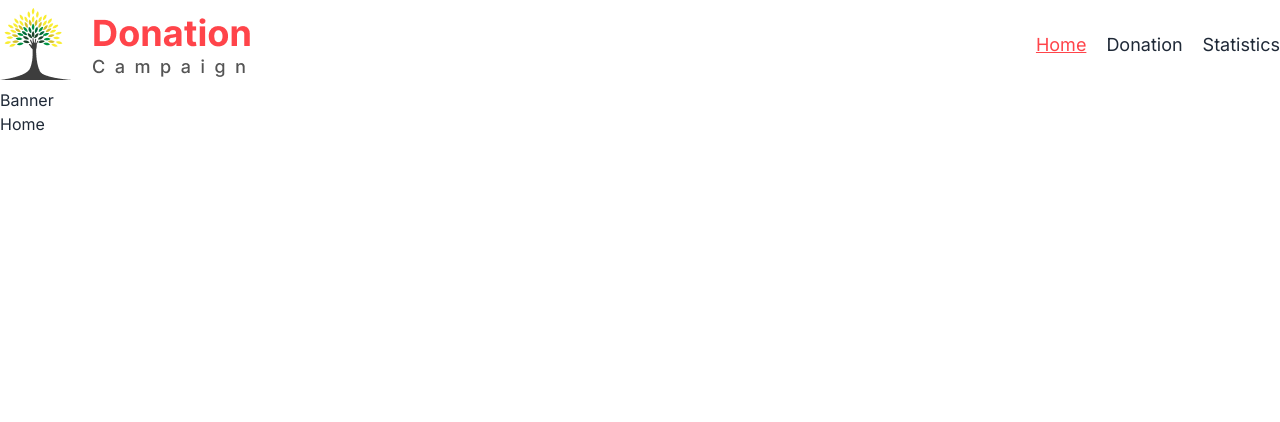
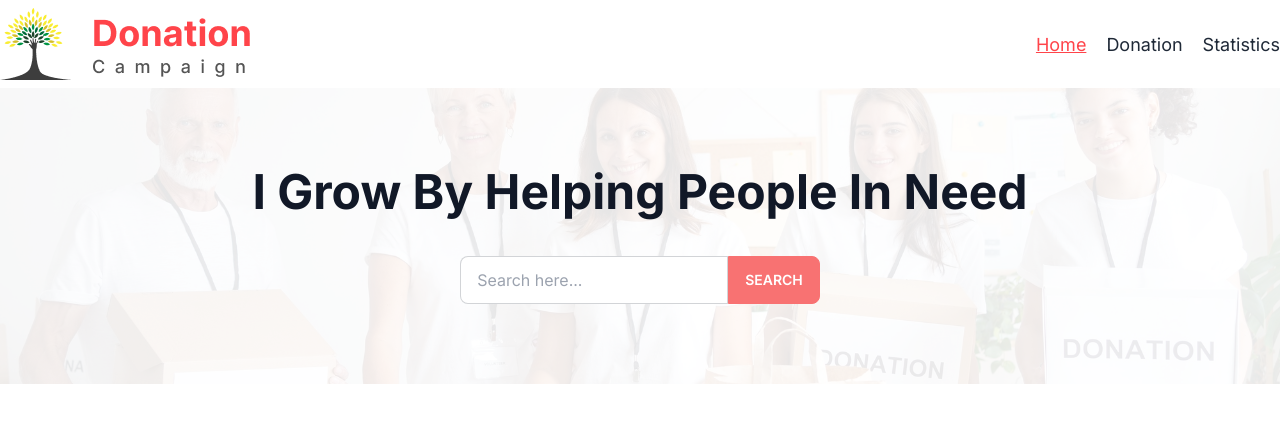
Before and after one commit to rocktohq/donation-campaign, a React (Vite) app: page / in a window 1280 px wide. Shown: the top 422 px of the page. Built offline with nearby package versions, Linux system fonts and the light colour scheme.

Commit message:
03: Banner added

```diff
--- a/src/components/Header/Banner/Banner.jsx
+++ b/src/components/Header/Banner/Banner.jsx
@@ -1,7 +1,22 @@
 const Banner = () => {
   return (
     <div>
-      Banner
+      <div className="hero" style={{ backgroundImage: 'url(/banner-bg.jpeg)' }}>
+        <div className="bg-white bg-opacity-90 hero-overlay"></div>
+        <div className="hero-content text-center text-gray-900">
+          <div className="py-16">
+            <h1 className="mb-10 text-5xl font-bold">I Grow By Helping People In Need</h1>
+            <div className="form-control">
+              <form>
+                <div className="input-group flex justify-center">
+                  <input type="text" placeholder="Search here..." className="input input-bordered focus:outline-none" />
+                  <button className="btn btn-error text-white">Search</button>
+                </div>
+              </form>
+            </div>
+          </div>
+        </div>
+      </div>
     </div>
   )
 }
--- a/src/layouts/MainLayout/MainLayout.jsx
+++ b/src/layouts/MainLayout/MainLayout.jsx
@@ -3,10 +3,10 @@ import Header from "../../components/Header/Header";
 
 const MainLayout = () => {
   return (
-    <div className="max-w-[1320px] mx-auto px-3 md:px-0">
+    <>
       <Header></Header>
       <Outlet></Outlet>
-    </div>
+    </>
   )
 }
 
--- a/src/pages/Home/Home.jsx
+++ b/src/pages/Home/Home.jsx
@@ -2,10 +2,12 @@ import Banner from "../../components/Header/Banner/Banner";
 
 const Home = () => {
   return (
-    <div>
+    <main>
       <Banner></Banner>
-      Home
-    </div>
+      <div className="max-w-[1320px] mx-auto px-3 md:px-0">
+
+      </div>
+    </main>
   )
 }
 
```
Also changed, not shown: public/banner-bg.jpeg (added).
